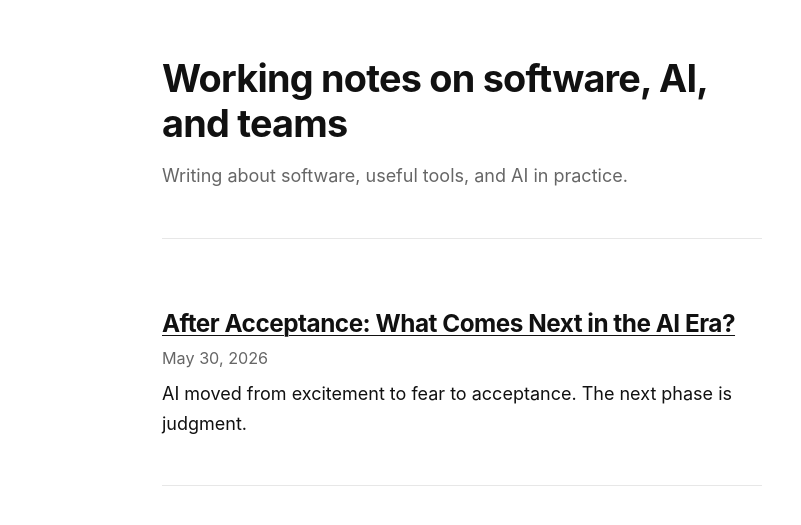
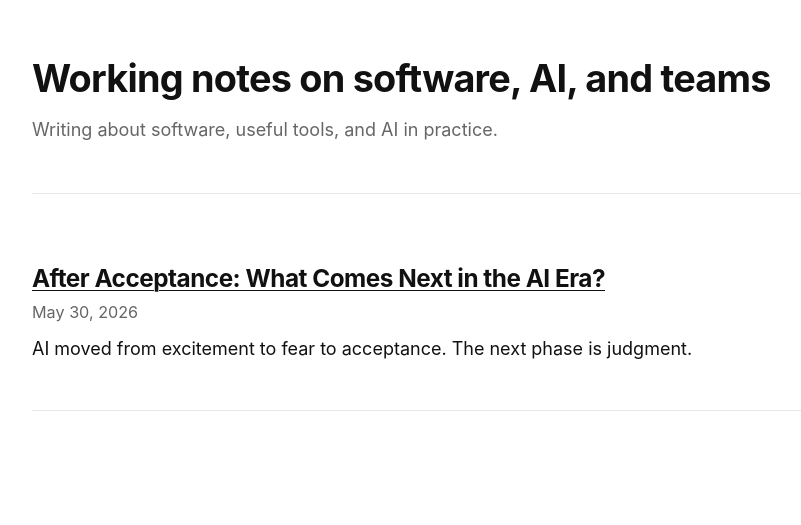
Before and after one commit to adiacov/adiacov.github.io, a Jekyll site: the page built from index.html, in a window 1280 px wide. Shown: the top 525 px of the page, without its empty margins (178-979 px from the left). Built offline with Jekyll 4.4.1, drawn with Linux system fonts in a browser that asks for light colours.

Commit message:
Adjust article width

```diff
--- a/assets/style.css
+++ b/assets/style.css
@@ -24,7 +24,7 @@ body {
 
 .page {
   width: 100%;
-  max-width: 640px;
+  max-width: 900px;
   margin: 0 auto;
   padding: 56px 20px 72px;
 }
```
